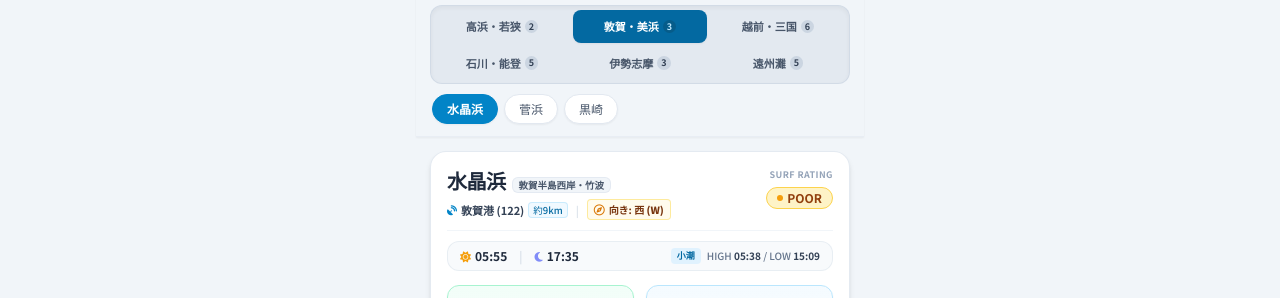
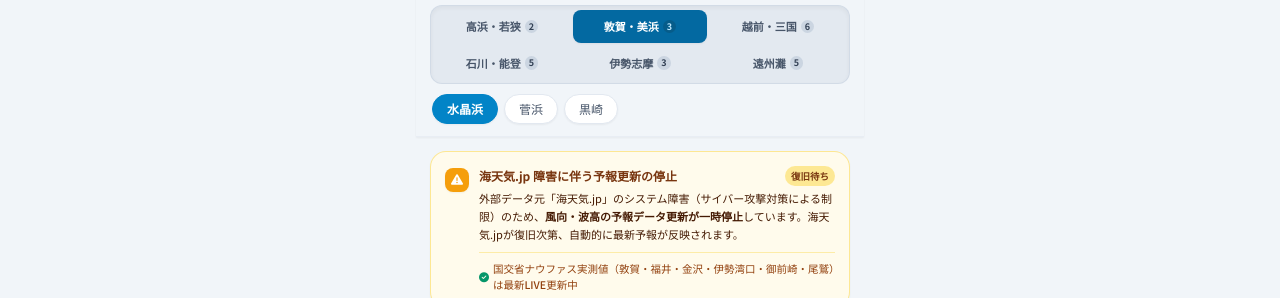
Before and after one commit to dmmiea/surf-base, a website: page index.html in a window 1280 px wide. Shown: the part 60-358 px from the top of the page. Drawn offline with nearby package versions, Linux system fonts and the light colour scheme.

Commit message:
feat: 海天気.jp外部障害による予報更新停止バナーと自動復旧連動表示を追加

```diff
--- a/index.html
+++ b/index.html
@@ -118,6 +118,32 @@
       <!-- 2段目: 選択中エリアのポイント切り替えピル (動的切り替え) -->
       <div id="spotTabBar" class="flex items-center gap-1.5 overflow-x-auto hide-scrollbar py-1 px-0.5">
         <!-- JavaScriptで動的生成 -->
+      </div>
+    </div>
+
+    <!-- 外部障害（海天気.jp）告知バナー -->
+    <div id="umitenkiAlertBanner" class="bg-amber-50/95 border border-amber-200/90 rounded-2xl p-3.5 shadow-sm text-xs text-amber-950">
+      <div class="flex items-start gap-2.5">
+        <div class="w-6 h-6 rounded-lg bg-amber-500 text-white flex items-center justify-center flex-shrink-0 text-xs shadow-sm mt-0.5">
+          <i class="fa-solid fa-triangle-exclamation"></i>
+        </div>
+        <div class="flex-1 min-w-0">
+          <div class="flex items-center justify-between gap-1">
+            <span class="font-bold text-amber-900 text-[12px] flex items-center gap-1">
+              海天気.jp 障害に伴う予報更新の停止
+            </span>
+            <span class="text-[9.5px] bg-amber-200/90 text-amber-900 font-bold px-1.5 py-0.5 rounded-full whitespace-nowrap">復旧待ち</span>
+          </div>
+          <p class="text-[11px] text-amber-850 mt-1 leading-relaxed">
+            外部データ元「海天気.jp」のシステム障害（サイバー攻撃対策による制限）のため、<strong>風向・波高の予報データ更新が一時停止</strong>しています。海天気.jpが復旧次第、自動的に最新予報が反映されます。
+          </p>
+          <div class="mt-2 pt-2 border-t border-amber-200/70 flex items-center justify-between text-[10.5px] text-amber-800">
+            <span class="flex items-center gap-1 font-medium">
+              <i class="fa-solid fa-circle-check text-emerald-600 text-[10px]"></i>
+              国交省ナウファス実測値（敦賀・福井・金沢・伊勢湾口・御前崎・尾鷲）は最新LIVE更新中
+            </span>
+          </div>
+        </div>
       </div>
     </div>
 
@@ -2091,6 +2117,28 @@
             const timeOnly = data.updatedAtLabel.split(' ')[1] || data.updatedAtLabel;
             document.getElementById('lastUpdated').textContent = timeOnly;
           }
+
+          // 海天気.jpの復旧自動判定（今日以降の最新予報が存在するか確認）
+          const banner = document.getElementById('umitenkiAlertBanner');
+          if (banner) {
+            const now = new Date();
+            const todayLabel = `${now.getMonth() + 1}/${now.getDate()}`;
+            let hasTodayForecast = false;
+            if (data.spots) {
+              for (const s of Object.values(data.spots)) {
+                if (Array.isArray(s.hourData) && s.hourData.some(h => h.dayLabel === todayLabel)) {
+                  hasTodayForecast = true;
+                  break;
+                }
+              }
+            }
+            if (hasTodayForecast) {
+              banner.classList.add('hidden');
+            } else {
+              banner.classList.remove('hidden');
+            }
+          }
+
           renderSpot();
         }
       } catch (e) {
```
